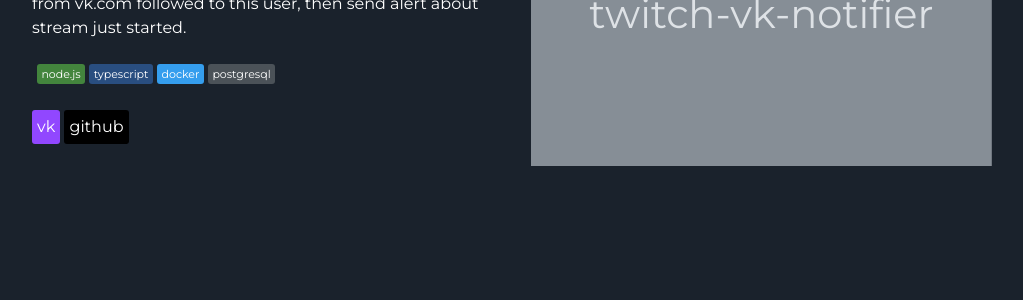
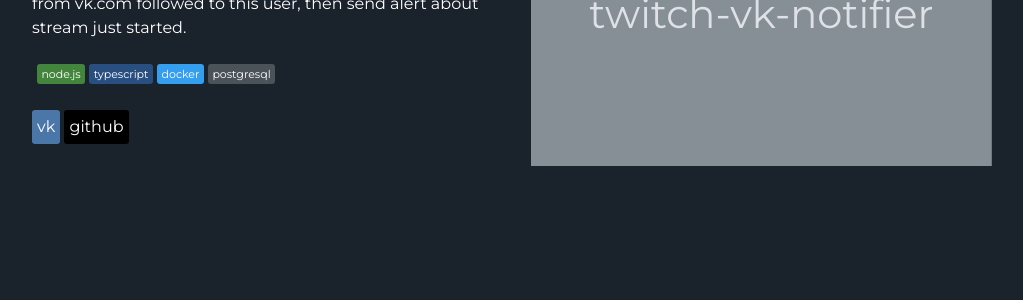
Before and after one commit to Satont/Satont.github.io, a Jekyll site: the page built from index.html, in a window 1280 px wide. Shown: the part 3991-4291 px from the top of the page, without its empty margins (128-1151 px from the left). Built offline with Jekyll 4.4.1, drawn with Linux system fonts in a browser that asks for light colours; nearby versions of some CDN libraries.

Commit message:
fix(projects): change vk button color

```diff
--- a/_includes/projects.html
+++ b/_includes/projects.html
@@ -129,7 +129,7 @@
       <span class="project-badge" style="background-color:#359eee">docker</span>
       <span class="project-badge">postgresql</span>
     </div>
-    <a class="project-link" target="_blank" style="background-color: #9147ff;" href="https://vk.com/twitchnotify">vk</a>
+    <a class="project-link" target="_blank" style="background-color: #4a76a8" href="https://vk.com/twitchnotify">vk</a>
     <a class="project-link" target="_blank" style="background-color: #000000;" href="https://github.com/Satont/twitch-vk-notifier">github</a>
   </div>
 </div>
```
